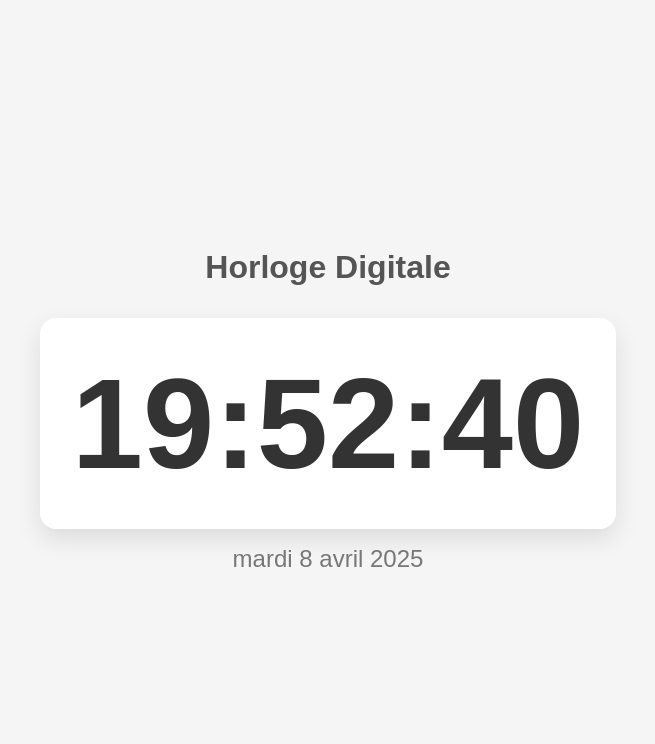
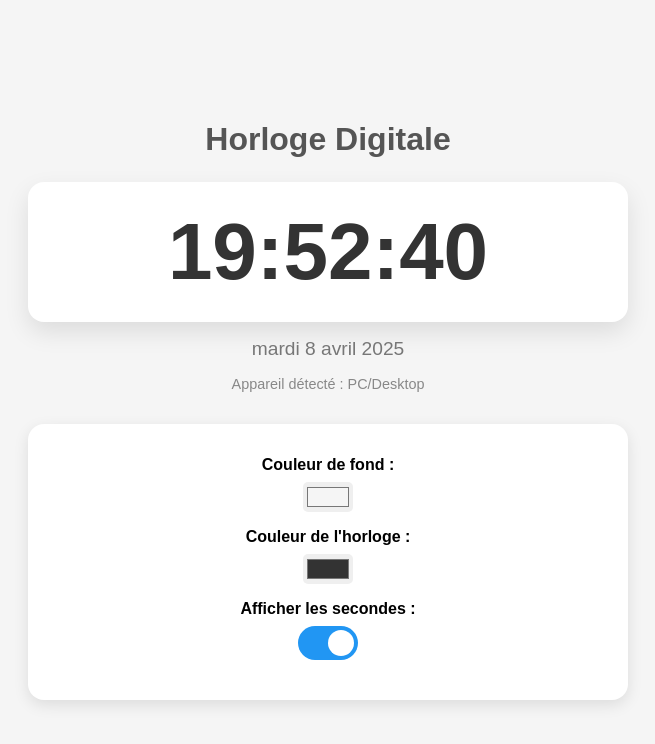
Before and after one commit to Trankilwan/Mon-Horloge, a plain HTML site: page index.html in a window 1280 px wide. Shown: the whole page, without its empty margins (312-967 px from the left). Drawn offline with Linux system fonts and the light colour scheme.

Commit message:
Update index.html

```diff
--- a/index.html
+++ b/index.html
@@ -3,7 +3,7 @@
 <head>
     <meta charset="UTF-8">
     <meta name="viewport" content="width=device-width, initial-scale=1.0">
-    <title>Horloge Simple</title>
+    <title>Horloge Personnalisable</title>
     <style>
         body {
             font-family: Arial, sans-serif;
@@ -13,27 +13,126 @@
             height: 100vh;
             margin: 0;
             background-color: #f5f5f5;
+            transition: background-color 0.5s;
         }
         .clock-container {
             text-align: center;
+            width: 90%;
+            max-width: 600px;
         }
         .clock {
-            font-size: 8rem;
+            font-size: 5rem;
             font-weight: bold;
             color: #333;
             background-color: white;
-            padding: 2rem;
+            padding: 1.5rem;
             border-radius: 1rem;
             box-shadow: 0 10px 25px rgba(0, 0, 0, 0.1);
+            transition: color 0.5s;
         }
         h1 {
             color: #555;
-            margin-bottom: 2rem;
+            margin-bottom: 1.5rem;
         }
         .date {
-            font-size: 1.5rem;
+            font-size: 1.2rem;
             color: #777;
             margin-top: 1rem;
+        }
+        .controls {
+            margin-top: 2rem;
+            padding: 1rem;
+            background-color: white;
+            border-radius: 1rem;
+            box-shadow: 0 5px 15px rgba(0, 0, 0, 0.1);
+        }
+        .control-group {
+            margin: 1rem 0;
+            display: flex;
+            flex-direction: column;
+            align-items: center;
+        }
+        label {
+            margin-bottom: 0.5rem;
+            font-weight: bold;
+        }
+        input[type="color"] {
+            width: 50px;
+            height: 30px;
+            border: none;
+            border-radius: 5px;
+            cursor: pointer;
+        }
+        .toggle-switch {
+            position: relative;
+            display: inline-block;
+            width: 60px;
+            height: 34px;
+        }
+        .toggle-switch input {
+            opacity: 0;
+            width: 0;
+            height: 0;
+        }
+        .slider {
+            position: absolute;
+            cursor: pointer;
+            top: 0;
+            left: 0;
+            right: 0;
+            bottom: 0;
+            background-color: #ccc;
+            transition: .4s;
+            border-radius: 34px;
+        }
+        .slider:before {
+            position: absolute;
+            content: "";
+            height: 26px;
+            width: 26px;
+            left: 4px;
+            bottom: 4px;
+            background-color: white;
+            transition: .4s;
+            border-radius: 50%;
+        }
+        input:checked + .slider {
+            background-color: #2196F3;
+        }
+        input:checked + .slider:before {
+            transform: translateX(26px);
+        }
+        .device-info {
+            margin-top: 1rem;
+            font-size: 0.9rem;
+            color: #888;
+        }
+
+        /* Responsive Design */
+        @media (max-width: 768px) {
+            .clock {
+                font-size: 3.5rem;
+                padding: 1rem;
+            }
+            h1 {
+                font-size: 1.5rem;
+            }
+            .date {
+                font-size: 1rem;
+            }
+        }
+
+        @media (max-width: 480px) {
+            .clock {
+                font-size: 2.5rem;
+                padding: 0.8rem;
+            }
+            h1 {
+                font-size: 1.2rem;
+            }
+            .controls {
+                padding: 0.8rem;
+            }
         }
     </style>
 </head>
@@ -42,9 +141,43 @@
         <h1>Horloge Digitale</h1>
         <div class="clock" id="clock">00:00:00</div>
         <div class="date" id="date">Date</div>
+
+        <div class="device-info" id="device-info">Appareil détecté : chargement...</div>
+
+        <div class="controls">
+            <div class="control-group">
+                <label for="background-color">Couleur de fond :</label>
+                <input type="color" id="background-color" value="#f5f5f5">
+            </div>
+
+            <div class="control-group">
+                <label for="clock-color">Couleur de l'horloge :</label>
+                <input type="color" id="clock-color" value="#333333">
+            </div>
+
+            <div class="control-group">
+                <label for="show-seconds">Afficher les secondes :</label>
+                <label class="toggle-switch">
+                    <input type="checkbox" id="show-seconds" checked>
+                    <span class="slider"></span>
+                </label>
+            </div>
+        </div>
     </div>
 
     <script>
+        // Détection de l'appareil
+        function detectDevice() {
+            const isMobile = /Android|webOS|iPhone|iPad|iPod|BlackBerry|IEMobile|Opera Mini/i.test(navigator.userAgent);
+            const deviceInfo = document.getElementById('device-info');
+            if (isMobile) {
+                deviceInfo.textContent = "Appareil détecté : Mobile";
+            } else {
+                deviceInfo.textContent = "Appareil détecté : PC/Desktop";
+            }
+        }
+
+        // Fonction pour mettre à jour l'horloge
         function updateClock() {
             const now = new Date();
 
@@ -52,7 +185,10 @@
             const hours = String(now.getHours()).padStart(2, '0');
             const minutes = String(now.getMinutes()).padStart(2, '0');
             const seconds = String(now.getSeconds()).padStart(2, '0');
-            const timeString = `${hours}:${minutes}:${seconds}`;
+
+            // Vérifier si on doit afficher les secondes
+            const showSeconds = document.getElementById('show-seconds').checked;
+            const timeString = showSeconds ? `${hours}:${minutes}:${seconds}` : `${hours}:${minutes}`;
 
             // Format de la date
             const options = { weekday: 'long', year: 'numeric', month: 'long', day: 'numeric' };
@@ -63,7 +199,31 @@
             document.getElementById('date').textContent = dateString;
         }
 
-        // Mettre à jour l'horloge immédiatement
+        // Fonction pour changer la couleur de fond
+        function changeBackgroundColor(color) {
+            document.body.style.backgroundColor = color;
+        }
+
+        // Fonction pour changer la couleur de l'horloge
+        function changeClockColor(color) {
+            document.getElementById('clock').style.color = color;
+        }
+
+        // Écouteurs d'événements pour les contrôles
+        document.getElementById('background-color').addEventListener('input', function(e) {
+            changeBackgroundColor(e.target.value);
+        });
+
+        document.getElementById('clock-color').addEventListener('input', function(e) {
+            changeClockColor(e.target.value);
+        });
+
+        document.getElementById('show-seconds').addEventListener('change', function() {
+            updateClock();
+        });
+
+        // Initialisation
+        detectDevice();
         updateClock();
 
         // Mettre à jour l'horloge chaque seconde
```
